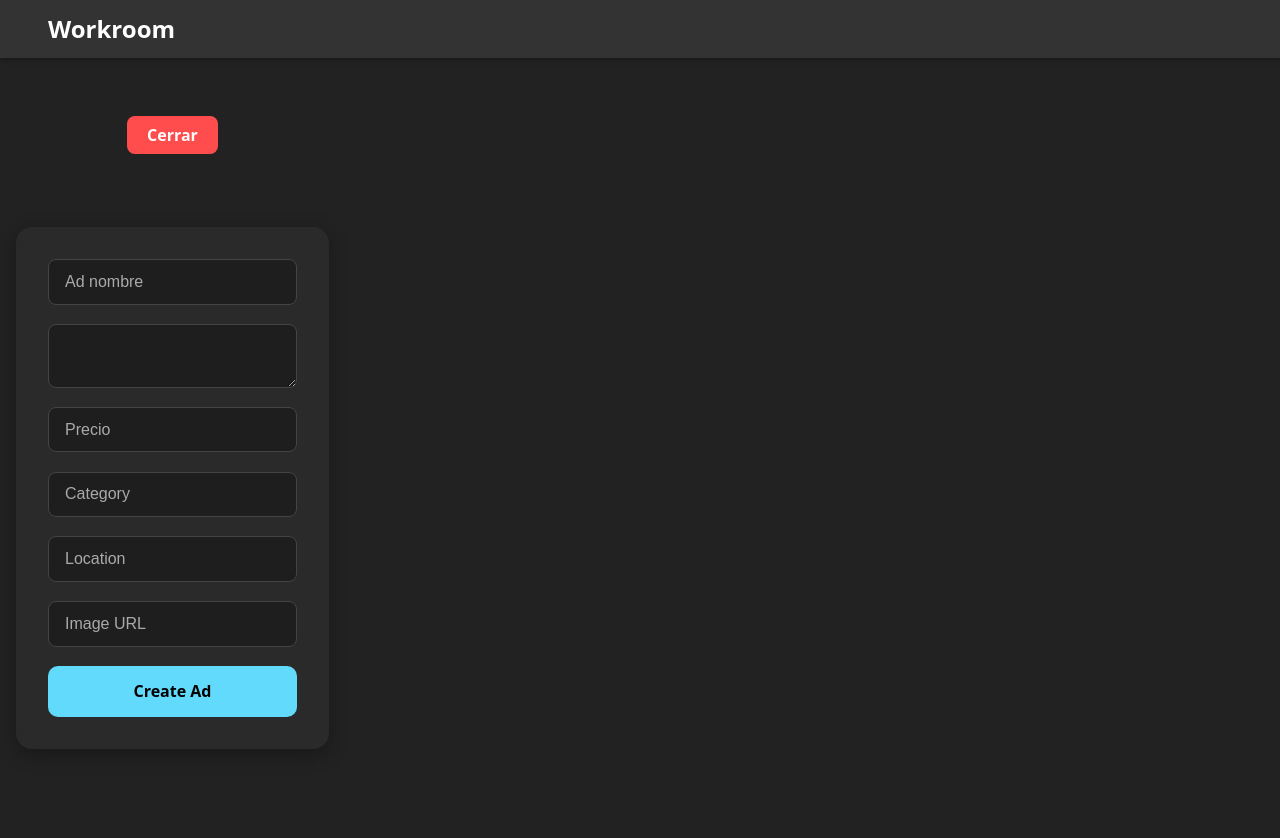
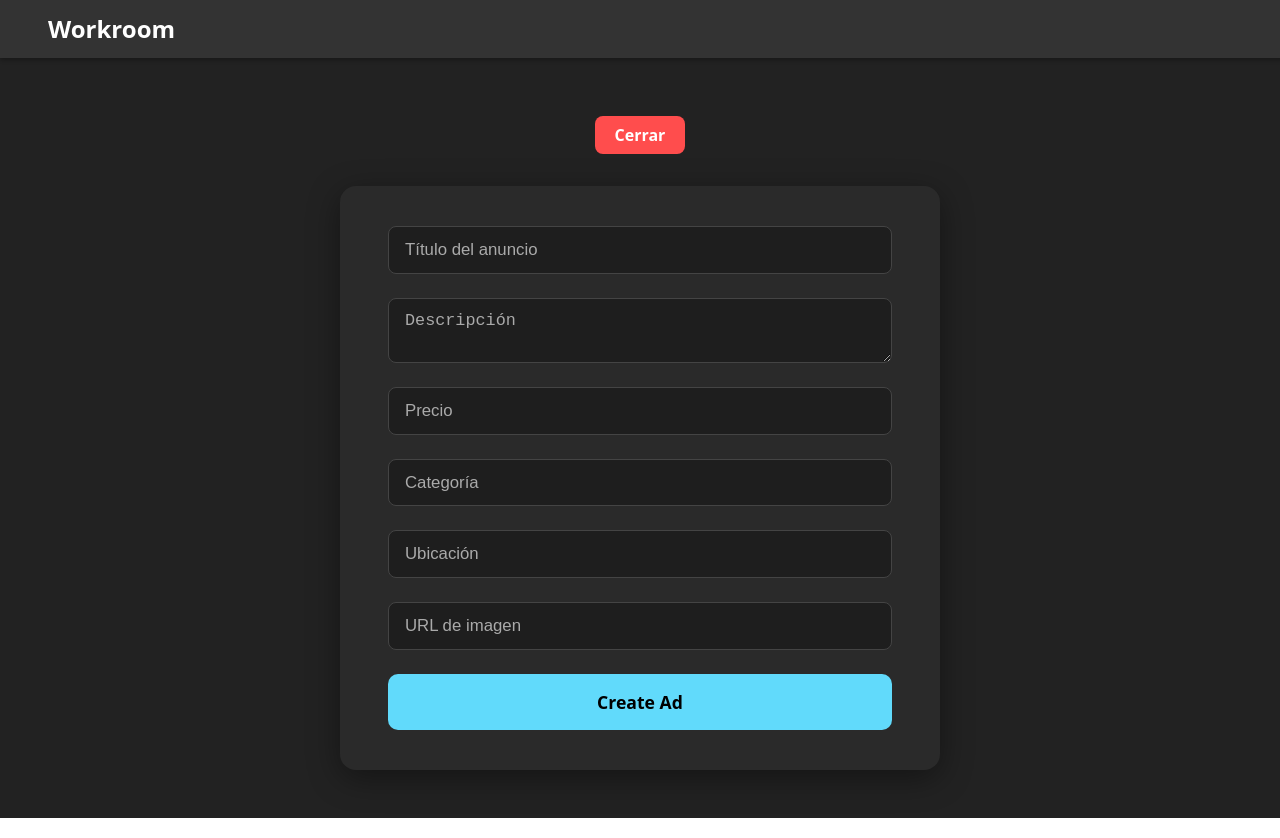
Before and after one commit to joseMigueel/idealCars_Fronted, a React (Vite) app in the folder wallclone/: page / in a window 1280 px wide. Both pictures are taken after a click on the button "Añadir anuncio". Built offline with nearby package versions, Linux system fonts and the light colour scheme.

Commit message:
update de y solucion del responsive

```diff
--- a/wallclone/src/components/AdForm.jsx
+++ b/wallclone/src/components/AdForm.jsx
@@ -38,13 +38,14 @@ const AdForm = () => {
                 <input
                 type="text"
                 name="nombre"
-                placeholder="Ad nombre"
+                placeholder="Título del anuncio"
                 value={adData.nombre}
                 onChange={inputChange}
                 required
                 />
                 <textarea
                 name="description"
+                placeholder='Descripción'
                 value={adData.description}
                 onChange={inputChange}
                 required/>
@@ -59,21 +60,21 @@ const AdForm = () => {
                 <input
                 type="text"
                 name='category'
-                placeholder='Category'
+                placeholder='Categoría'
                 value={adData.category}
                 onChange={inputChange}
                 />
                 <input
                 type="text"
                 name='location'
-                placeholder='Location'
+                placeholder='Ubicación'
                 value={adData.location}
                 onChange={inputChange}
                 />
                 <input
                 type="text"
                 name='image'
-                placeholder='Image URL'
+                placeholder='URL de imagen'
                 value={adData.image}
                 onChange={inputChange}/>
                 <button type='submit' className='adSubmit'>Create Ad</button>
--- a/wallclone/src/style/AdForm.css
+++ b/wallclone/src/style/AdForm.css
@@ -2,7 +2,7 @@
     display: flex;
     justify-content: center;
     align-items: center;
-    min-height: calc(100vh - 100px);
+    min-height: calc(100vh - 140px);
     padding: 2rem 1rem;
     width: 100%;
     box-sizing: border-box;
@@ -47,7 +47,25 @@ input::placeholder, textarea::placeholder{
     color: #000;
 
 }
-
 .adSubmit:hover {
     background-color: #21a1f1;
 }
+
+@media (min-width: 768px) {
+    .ad-container {
+        padding: 3rem 2rem;
+    }
+    .ad-form {
+        max-width: 600px;
+        padding: 2.5rem 3rem;
+        gap: 1.5rem;
+        box-shadow: 0 8px 32px rgba(0,0,0, 0.4);
+    }
+    input, textarea {
+        font-size: 1.05rem;
+    }
+    .adSubmit {
+        font-size: 1.1rem;
+        padding: 1rem;
+    }
+}
--- a/wallclone/src/style/App.css
+++ b/wallclone/src/style/App.css
@@ -2,12 +2,12 @@
   padding-top: 100px;
   min-height: 100vh;
   background-color: #222;
-  margin: 0;
   display: flex;
   flex-direction: column;
   align-items: center;
-  width: 100%;
+  width: 100vw;
   max-width: 100vw;
+  margin: 0;
   box-sizing: border-box;
 }
 
@@ -41,7 +41,7 @@
   padding: 0.5rem 1.25rem;
   border-radius: 8px;
   cursor: pointer;
-  transition: background-color 0.2s ease;
+  transition: background-color 0.2s ease, transform 0.1s ease;
 }
 .button_close_top {
   width: 100%;
```
